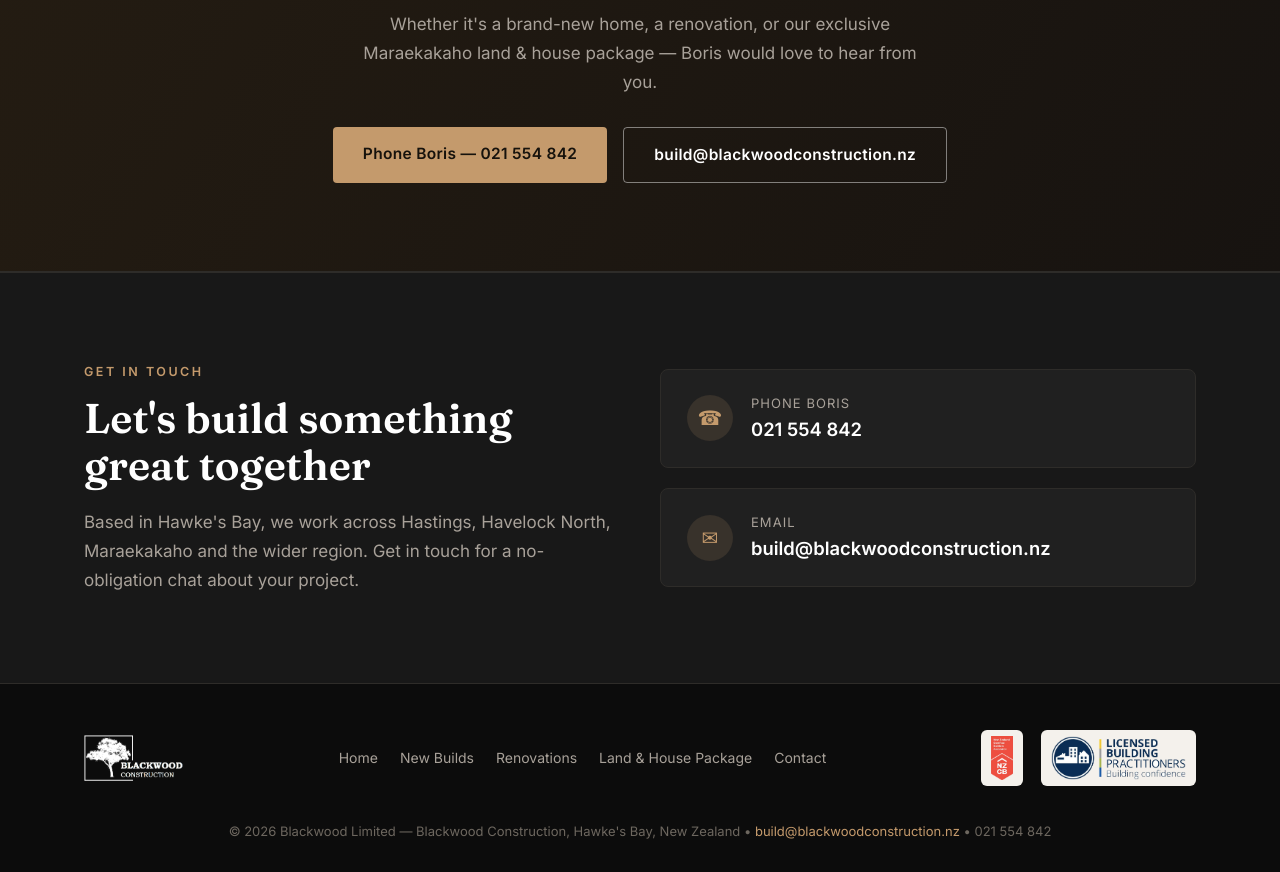
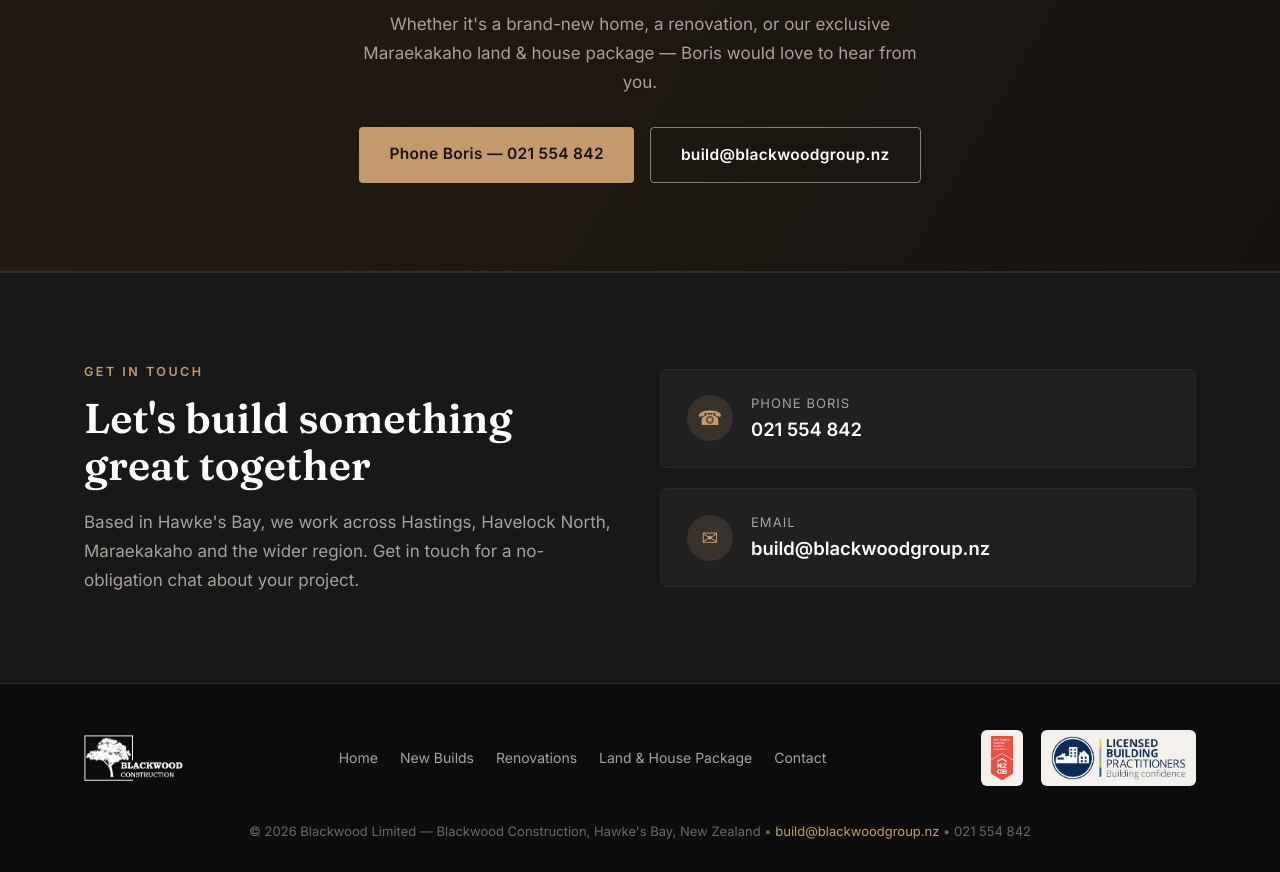
Before and after one commit to CallaGeek/BlackwoodWWW, a plain HTML site: page index.html in a window 1280 px wide. Shown: the part 3729-4601 px from the top of the page. Drawn offline with Linux system fonts and the light colour scheme.

Commit message:
Update email to build@blackwoodgroup.nz

```diff
--- a/index.html
+++ b/index.html
@@ -144,7 +144,7 @@
     <p>Whether it's a brand-new home, a renovation, or our exclusive Maraekakaho land &amp; house package — Boris would love to hear from you.</p>
     <div class="btn-row" style="justify-content:center">
       <a class="btn btn-solid" href="tel:+6421554842">Phone Boris — 021 554 842</a>
-      <a class="btn btn-ghost" href="mailto:build@blackwoodconstruction.nz">build@blackwoodconstruction.nz</a>
+      <a class="btn btn-ghost" href="mailto:build@blackwoodgroup.nz">build@blackwoodgroup.nz</a>
     </div>
   </div>
 </section>
@@ -172,7 +172,7 @@
           <div class="ico">&#9993;</div>
           <div>
             <div class="lbl">Email</div>
-            <div class="val"><a href="mailto:build@blackwoodconstruction.nz">build@blackwoodconstruction.nz</a></div>
+            <div class="val"><a href="mailto:build@blackwoodgroup.nz">build@blackwoodgroup.nz</a></div>
           </div>
         </div>
       </div>
@@ -196,7 +196,7 @@
         <img src="assets/lbp-logo.png" alt="Licensed Building Practitioner">
       </div>
     </div>
-    <div class="copyright">&copy; 2026 Blackwood Limited &mdash; Blackwood Construction, Hawke's Bay, New Zealand &bull; <a href="mailto:build@blackwoodconstruction.nz">build@blackwoodconstruction.nz</a> &bull; 021 554 842</div>
+    <div class="copyright">&copy; 2026 Blackwood Limited &mdash; Blackwood Construction, Hawke's Bay, New Zealand &bull; <a href="mailto:build@blackwoodgroup.nz">build@blackwoodgroup.nz</a> &bull; 021 554 842</div>
   </div>
 </footer>
 
```
Also changed, not shown: land-and-house-package.html (+2 -2 lines), new-builds.html (+2 -2 lines), renovations.html (+2 -2 lines).
